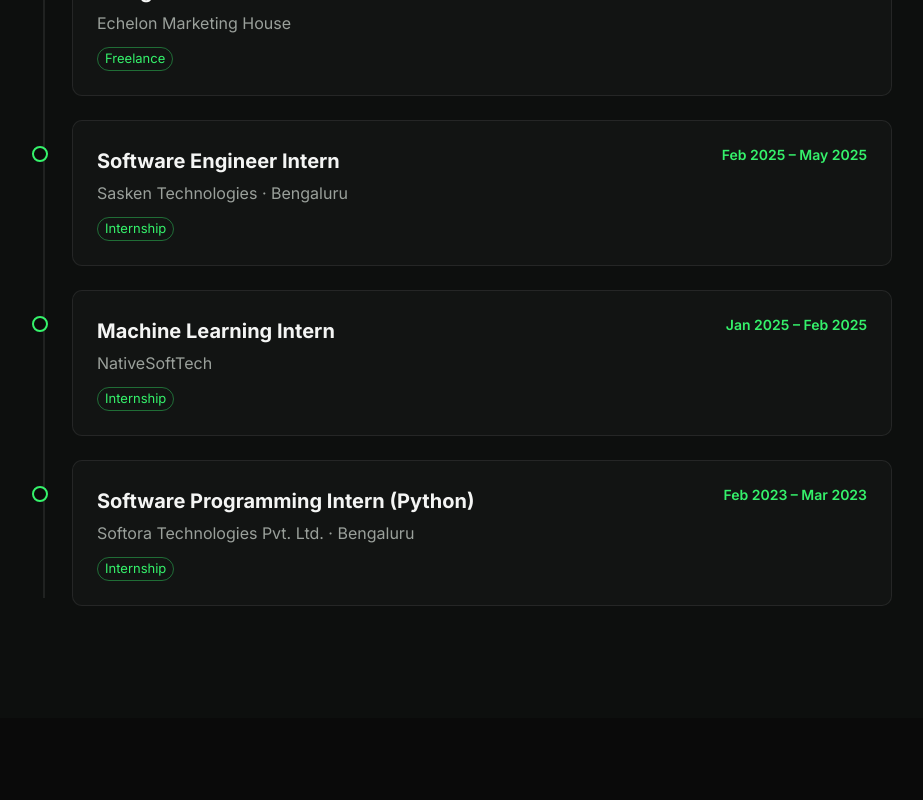
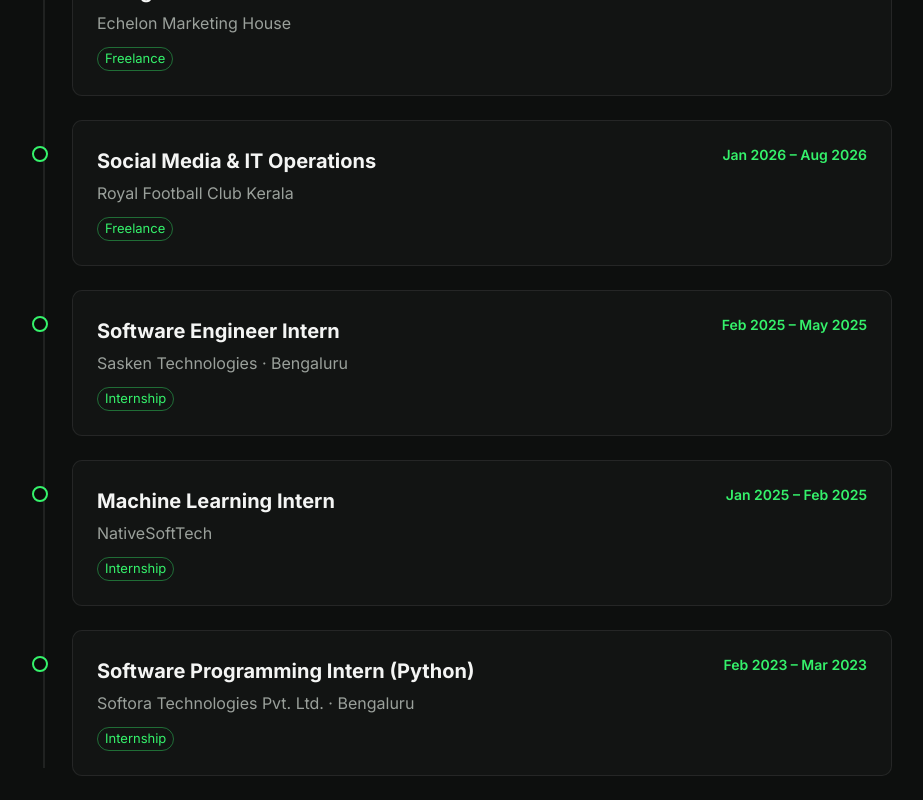
Before and after one commit to projectsnivger-cpu/projectsnivger-cpu.github.io, a React (Vite) app: page / in a window 1280 px wide. Shown: the part 1880-2680 px from the top of the page, without its empty margins (178-1101 px from the left). Built offline with nearby package versions, Linux system fonts and the light colour scheme; a web font is replaced by a local one.

Commit message:
Update content.js

```diff
--- a/src/content/content.js
+++ b/src/content/content.js
@@ -24,7 +24,7 @@ export const contact = {
   phone: "+91 8078851881",
   email: "regvinvk@gmail.com",
   // Add your LinkedIn profile URL here. The button is hidden while this is empty.
-  linkedin: "",
+  linkedin: "https://www.linkedin.com/in/regvin-vinod-kumar-rvk0039",
 };
 
 export const resume = {
@@ -67,6 +67,14 @@ export const experience = {
       company: "Echelon Marketing House",
       location: "",
       period: "Jan 2026 – Mar 2026",
+      type: "Freelance",
+      highlights: [],
+    },
+    {
+      role: "Social Media & IT Operations",
+      company: "Royal Football Club Kerala",
+      location: "",
+      period: "Jan 2026 – Aug 2026",
       type: "Freelance",
       highlights: [],
     },
```
